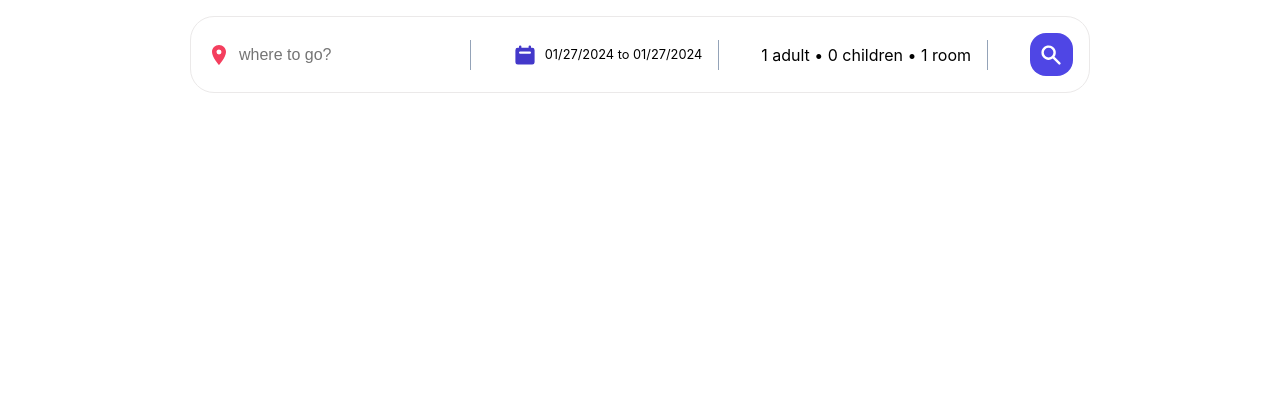
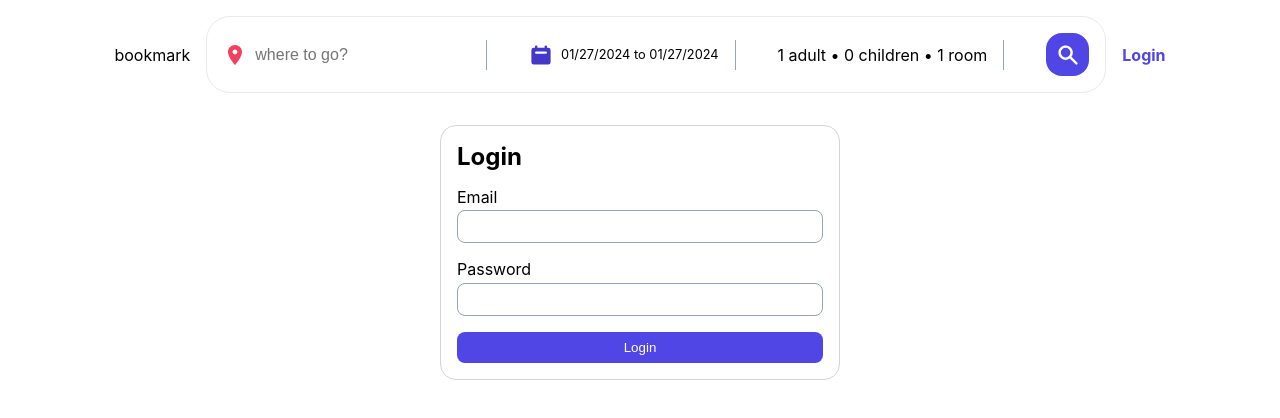
Before and after one commit to fatememirali1374/booking-hotel-app, a React (Vite) app: page /login in a window 1280 px wide. Shown: the top 418 px of the page. Built offline with nearby package versions, Linux system fonts and the light colour scheme; no server answers; data requests are answered from the project's data file.

Commit message:
add login page

```diff
--- a/src/App.jsx
+++ b/src/App.jsx
@@ -13,6 +13,7 @@ import BookmarkListProvider from "./components/context/BookmarkListContext";
 import Bookmark from "./components/Bookmark/Bookmark";
 import SingleBookmark from "./components/SingleBookmark/SingleBookmark";
 import AddNewBookmark from "./components/AddNewBookmark/AddNewBookmark";
+import Login from "./components/Login/Login";
 function App() {
   return (
     <BookmarkListProvider>
@@ -20,7 +21,9 @@ function App() {
         <Toaster />
         <Header />
         <Routes>
+
           <Route path="/" element={<LocationList />} />
+          <Route path="/login" element={<Login />} />
           <Route path="/hotels" element={<AppLayout />}>
             <Route index element={<Hotels />} />
             <Route path=":id" element={<SingleHotel />} />
--- a/src/components/Header/Header.jsx
+++ b/src/components/Header/Header.jsx
@@ -6,7 +6,7 @@ import 'react-date-range/dist/styles.css'; // main style file
 import 'react-date-range/dist/theme/default.css'; // theme css file
 import { DateRange } from 'react-date-range';
 import { format } from "date-fns";
-import { createSearchParams, useNavigate, useSearchParams } from "react-router-dom";
+import { NavLink, createSearchParams, useNavigate, useSearchParams } from "react-router-dom";
 
 function Header() {
     const [serchParams, setSearchParams] = useSearchParams();
@@ -51,6 +51,7 @@ function Header() {
     return (
         <div>
             <div className="header">
+               <NavLink to={"/bookmark"}>bookmark</NavLink>
                 <div className="headerSearch">
                     <div className="headerSearchItem">
                         <MdLocationOn className="headerIcon locationIcon" />
@@ -103,6 +104,7 @@ function Header() {
                         </button>
                     </div>
                 </div>
+                <NavLink to={"/login"}>Login</NavLink>
             </div>
         </div>
     )
--- /dev/null
+++ b/src/components/Login/Login.jsx
@@ -0,0 +1,37 @@
+import { useState } from "react"
+
+
+function Login() {
+    const[email,setEmail]= useState("")
+    const[password,setPassword]= useState("")
+  return (
+   <div className="loginContainer">
+    <h2>Login</h2>
+    <form action="" className="form">
+        <div className="formControl">
+            <label htmlFor="email">Email</label>
+            <input
+            value={email}
+            onChange={(e)=>setEmail(e.target.value)}
+            name="email"
+            id="email"
+             type="text" />
+        </div>
+        <div className="formControl">
+            <label htmlFor="password">Password</label>
+            <input
+            value={password}
+            onChange={(e)=>setPassword(e.target.value)}
+            name="password"
+            id="password"
+             type="password" />
+        </div>
+        <div className="buttons">
+         <button className="btn btn--primary">Login</button>
+        </div>
+    </form>
+   </div>
+  )
+}
+
+export default Login
```
Also changed, not shown: src/components/context/AuthProvider.jsx (added, +52 -0 lines).
